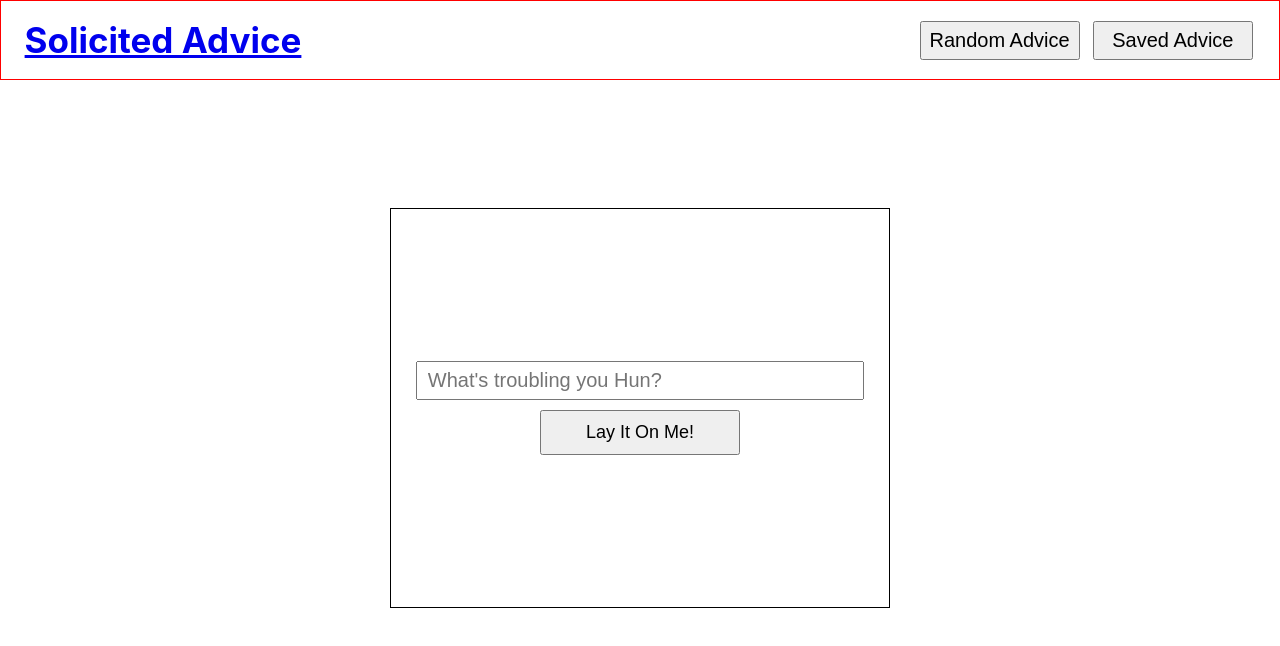
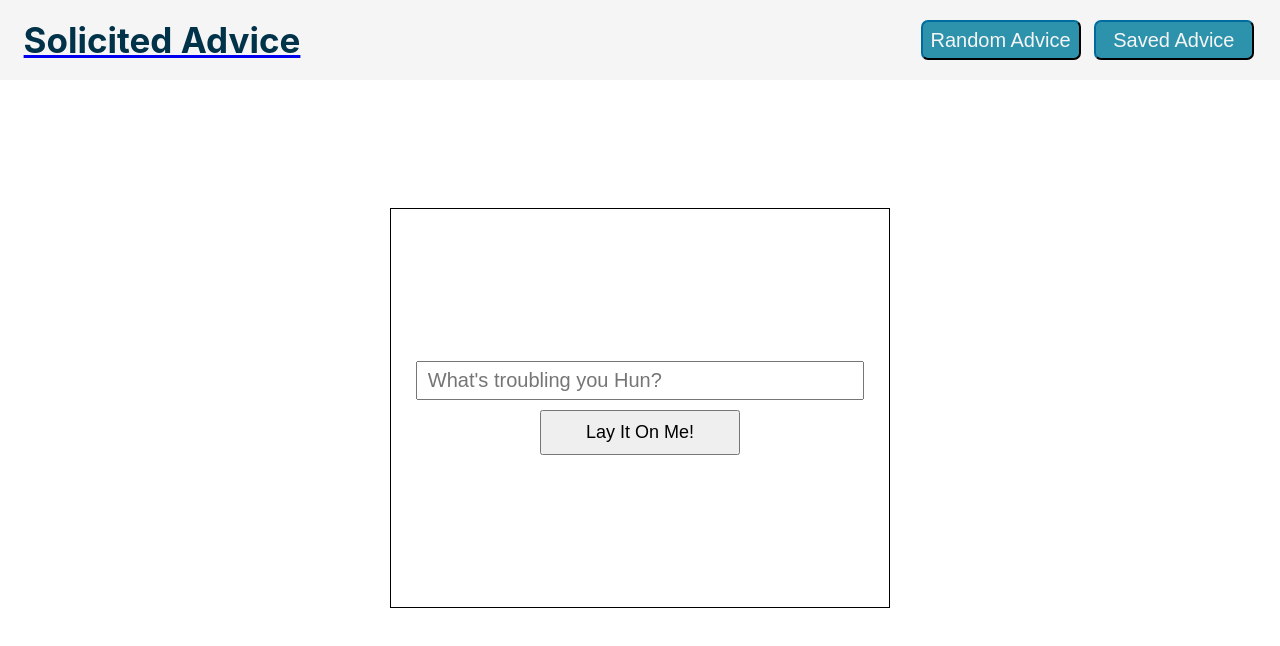
Before and after one commit to LeahWinters/Lay-It-On-Me, a React (Create React App) app: page / in a window 1280 px wide. Shown: the top 646 px of the page. Built offline with nearby package versions, Linux system fonts and the light colour scheme.

Commit message:
Styled the header

```diff
--- a/src/Header/Header.css
+++ b/src/Header/Header.css
@@ -1,16 +1,20 @@
 .Header {
   align-items: center;
-  border: solid 1px red;
+  background-color: #F5F5F5;
+  /* background-color: #FBB688; */
   display: flex;
   flex-direction: row;
   height: 10%;
   justify-content: space-between;
+  text-decoration: none;
   width: 100vw;
 }
 
 .title {
+  color: #003249;
   font-size: 35px;
   margin-left: 4%;
+  text-decoration: none;
   width: 300px;
 }
 
@@ -20,13 +24,23 @@
   justify-content: space-evenly;
   margin-right: 1%;
   width: 360px;
-
 }
 
 .random-btn,
 .saved-advice-btn {
+  background-color: #2D93AD;
+  border-color: #003249;
+  border-radius: 7px;
+  color: #F5F5F5;
   cursor: pointer;
   font-size: 20px;
   height: 100%;
   width: 160px;
 }
+
+
+.random-btn:hover,
+.saved-advice-btn:hover {
+  background-color: #CFBFF7;
+  color: #003249;
+}
```
